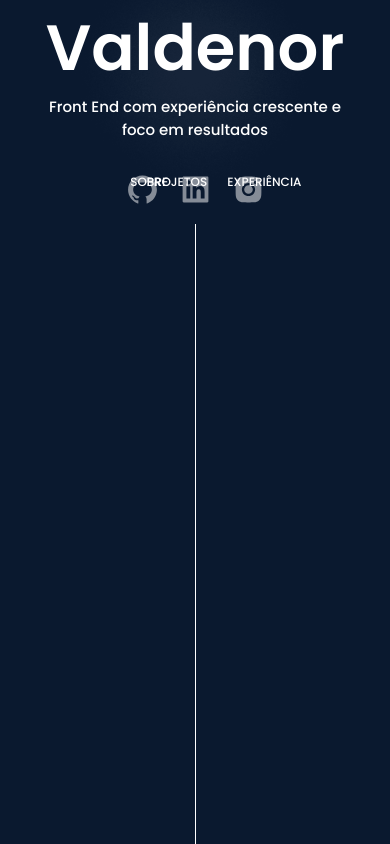
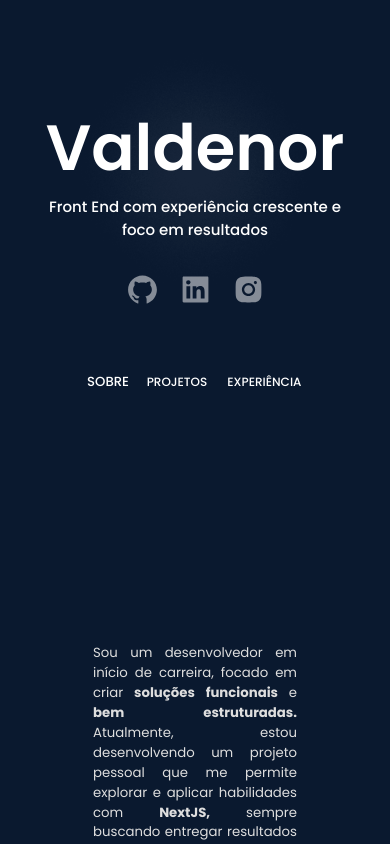
Before and after one commit to srnerdoso/meu-portifolio, a Next.js app: page / in a window 390 px wide. Shown: the top 844 px of the page. Built offline with nearby package versions, Linux system fonts and the light colour scheme.

Commit message:
Added animation nav

```diff
--- a/src/app/_components/Ul.tsx
+++ b/src/app/_components/Ul.tsx
@@ -6,6 +6,7 @@ import { Link } from "react-scroll";
 interface UlProps extends ElementProps {
   ulRef?: React.RefObject<HTMLLIElement[]>;
   activeIndex: number;
+  windowWidth: number;
 }
 
 export default function Ul({
@@ -13,10 +14,18 @@ export default function Ul({
   className,
   ulRef,
   activeIndex,
+  windowWidth,
 }: UlProps) {
   const liRefs = useRef<HTMLLIElement[]>([]);
 
   if (ulRef) ulRef.current = liRefs.current;
+
+  const isMaxXl = () => {
+    if (windowWidth > 1280) return true;
+    return false;
+  };
+
+  const isActiveIndex = (index: number) => index === activeIndex;
 
   return (
     <ul className={className}>
@@ -27,8 +36,14 @@ export default function Ul({
           }}
           key={`liNav-${index}`}
           style={{
-            transform: index === activeIndex ? "translateX(2.6rem)" : "",
-            transition: "transform 500ms ease-in-out",
+            transform: isMaxXl()
+              ? isActiveIndex(index)
+                ? "translateX(2.6rem)"
+                : "none"
+              : isActiveIndex(index)
+              ? "scale(1.1)"
+              : "none",
+            transition: "transform 100ms ease-in-out",
           }}
         >
           <Link
@@ -48,16 +63,15 @@ export default function Ul({
             <NextImage
               key={`imgLine-${index}`}
               alt="line"
-              width={index === activeIndex ? 200 : 100}
-              height={index === activeIndex ? 2 : 1}
+              width={isActiveIndex(index) ? 200 : 100}
+              height={isActiveIndex(index) ? 2 : 1}
               src={`/images/svg/line1.svg`}
               priority
               className="w-auto h-auto max-xl:hidden"
               style={{
-                transform:
-                  index === activeIndex
-                    ? "scaleX(2) scaleY(2) translateX(-0.7rem)"
-                    : "scaleX(1)",
+                transform: isActiveIndex(index)
+                  ? "scaleX(2) scaleY(2) translateX(-0.7rem)"
+                  : "scaleX(1)",
                 transition: "transform 500ms ease-in-out",
               }}
             />
--- a/src/app/page.tsx
+++ b/src/app/page.tsx
@@ -1,6 +1,6 @@
 "use client";
 
-import React, { useEffect, useRef, useState } from "react";
+import React, { CSSProperties, useEffect, useRef, useState } from "react";
 import { AiFillGithub, AiFillInstagram, AiFillLinkedin } from "react-icons/ai";
 import About from "./_components/About";
 import Anchor from "./_components/Anchor";
@@ -17,15 +17,23 @@ export default function Home() {
   const projectRef = useRef<SectionsRef>(null);
   const experienceRef = useRef<SectionsRef>(null);
 
-  const headerRef = useRef<HTMLDivElement>(null);
+  const headerRef = useRef<HTMLHeadElement>(null);
+  const titleRef = useRef<HTMLDivElement>(null);
 
   const ulRef = useRef<HTMLLIElement[]>([]);
 
   const [isVisible, setIsVisible] = useState<
     Record<"about" | "projects" | "experience", boolean>
   >({ about: true, projects: false, experience: false });
+  const [headerVisible, setHeaderVisible] = useState(true);
 
-  const headerHeight = window.innerWidth;
+  const [windowWidth, setWindowWidth] = useState<number | 390>(390);
+
+  useEffect(() => {
+    if (window !== undefined) {
+      setWindowWidth(window.innerWidth);
+    }
+  }, [windowWidth]);
 
   useEffect(() => {
     const observerToggle = (ref: React.RefObject<HTMLDivElement | null>) => {
@@ -62,20 +70,56 @@ export default function Home() {
     updateUlVisibility(2, "experience");
   }, [isVisible]);
 
+  useEffect(() => {
+    const observer = new IntersectionObserver(
+      ([entry]) => {
+        setHeaderVisible(entry.isIntersecting);
+      },
+      { threshold: 0.1 }
+    );
+
+    if (headerRef.current) {
+      observer.observe(headerRef.current);
+    }
+
+    if (headerRef.current) {
+      const nav = headerRef.current.children[1];
+
+      headerVisible
+        ? (nav.className =
+            "max-xl:static max-xl:w-full max-xl:order-3 max-xl:mt-auto")
+        : (nav.className =
+            "max-xl:fixed max-xl:transition max-xl:ease-in-out max-xl:top-0 max-xl:w-full max-xl:h-[50px] max-xl:bg-[#475F83] max-xl:items-center max-xl:justify-center max-xl:flex max-xl:left-1/2 max-xl:-translate-x-1/2 max-xl:z-50");
+    }
+
+    return () => {
+      if (headerRef.current) {
+        console.log(headerVisible);
+        observer.unobserve(headerRef.current);
+      }
+    };
+  }, [headerVisible]);
+
   return (
     <>
-      <Ligth titleRef={headerRef} />
+      <Ligth titleRef={titleRef} />
       <div
         id="container"
         className="relative flex flex-row max-w-7xl m-auto max-xl:flex-col max-xl:w-full"
       >
         <div
           id="header-container"
-          className={`flex m-auto max-xl:h-[${headerHeight}px]`}
+          className="flex m-auto px"
+          style={{
+            height: `${windowWidth < 1280 ? `${windowWidth}px` : "100vh"}`,
+          }}
         >
-          <header className="sticky top-0 max-w-[537px] h-screen px-[110px] py-[70px] flex flex-col justify-between items-start max-xl:p-0 max-xl:static max-xl:w-full max-xl:h-full max-xl:justify-center">
+          <header
+            ref={headerRef}
+            className="sticky top-0 max-w-[537px] h-screen px-[110px] py-[70px] flex flex-col justify-between items-start max-xl:p-0 max-xl:static max-xl:w-full max-xl:h-full max-xl:justify-center"
+          >
             <div
-              ref={headerRef}
+              ref={titleRef}
               id="title"
               className="flex flex-col max-w-[317px] mt-auto"
             >
@@ -86,11 +130,12 @@ export default function Home() {
                 Front End com experiência crescente e foco em resultados
               </p>
             </div>
-            <nav className="relative max-xl:static max-xl:w-full max-xl:order-3 mt-auto">
+            <nav className="relative">
               <Ul
                 elementChildren={["Sobre", "Projetos", "Experiência"]}
                 className="uppercase font-medium flex flex-col gap-5 cursor-pointer select-none max-xl:flex-row max-xl:text-xs max-xl:justify-center"
                 ulRef={ulRef}
+                windowWidth={windowWidth ?? 390}
                 activeIndex={Object.values(isVisible).findIndex(
                   (value) => value
                 )}
@@ -114,9 +159,9 @@ export default function Home() {
 
         <div
           id="line"
-          className="sticky top-0 flex justify-center items-center h-screen"
+          className="sticky top-0 flex justify-center items-center h-screen max-xl:hidden"
         >
-          <hr className="w-[1px] h-[92vh] bg-white border-none" />
+          <hr className="w-[1px] h-[80vh] bg-white border-none" />
         </div>
 
         <main className="flex flex-col px-[93px] text-justify text-[0.83em]">
```
